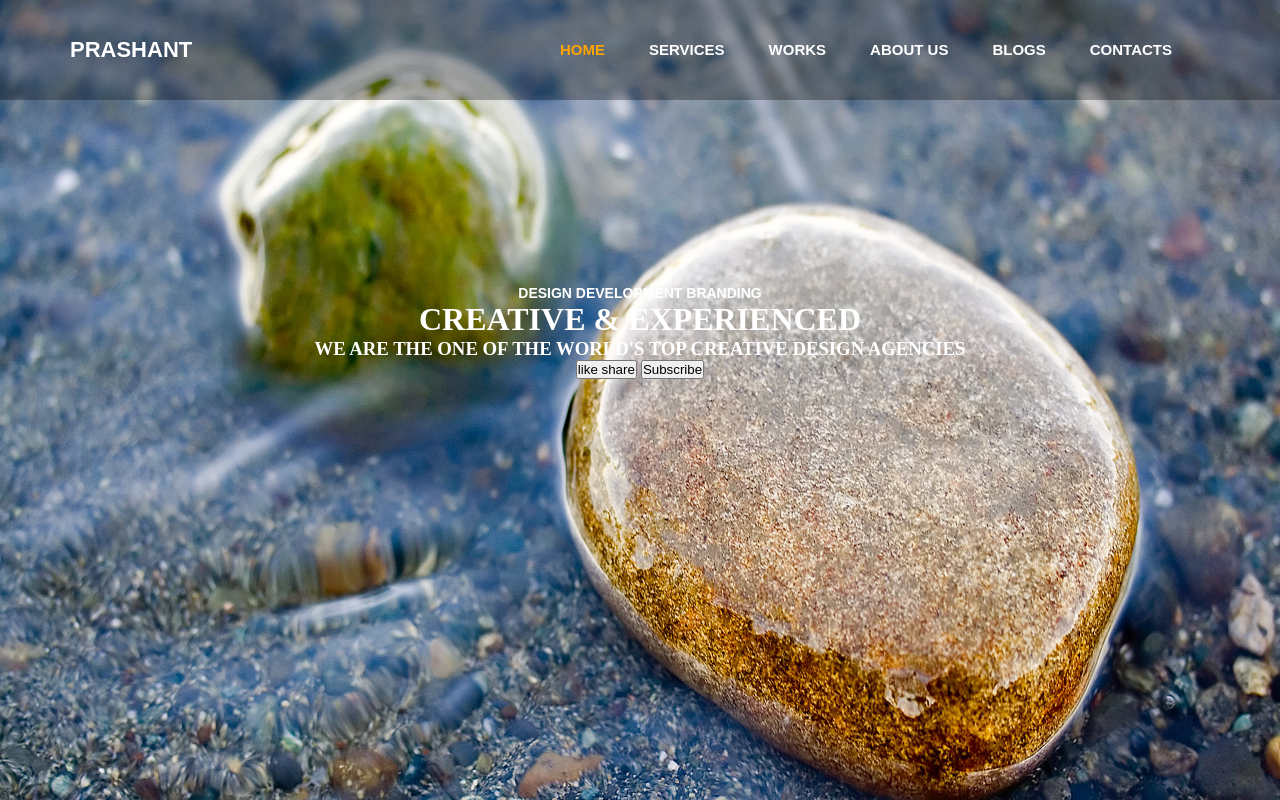
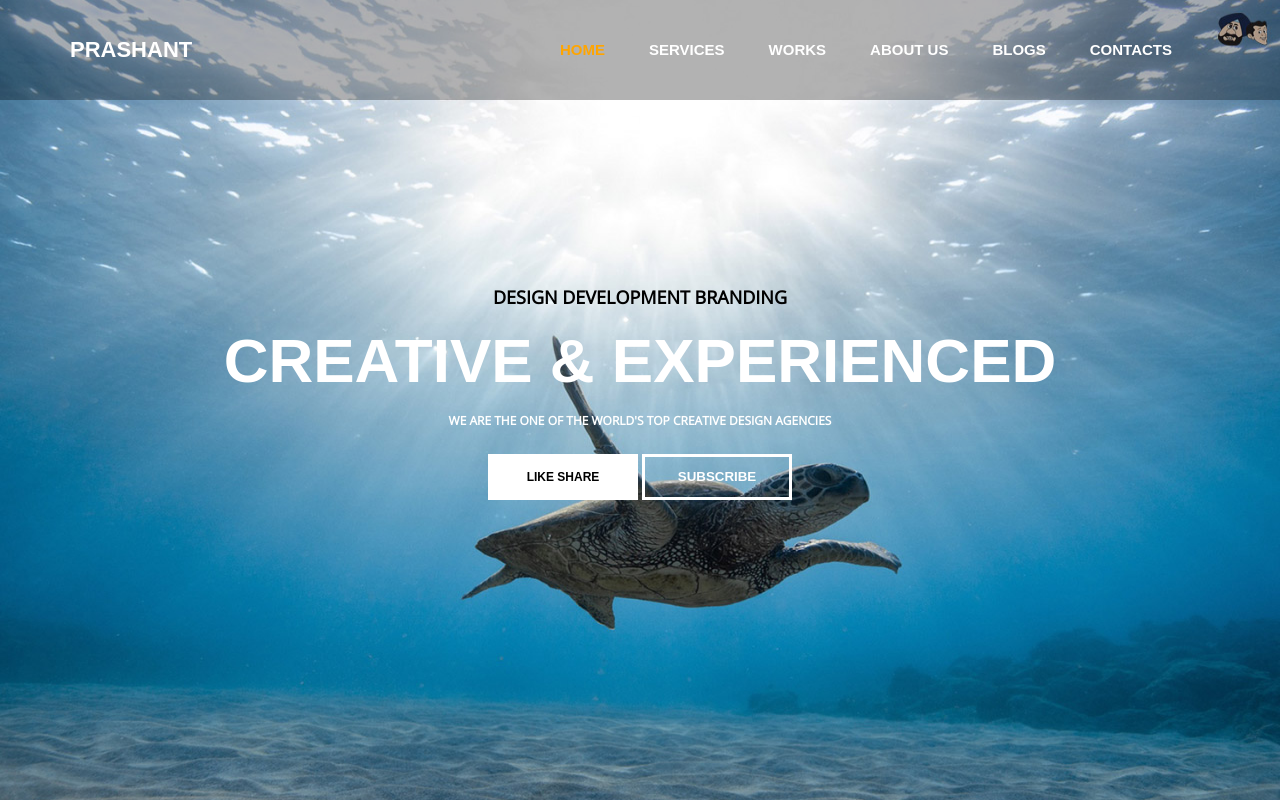
Before and after one commit to prashantmandale/FirstWebPage, a plain HTML site: page index.html in a window 1280 px wide. Drawn offline with nearby package versions, Linux system fonts and the light colour scheme; a web font is replaced by a local one.

Commit message:
Second Commit

```diff
--- a/style.css
+++ b/style.css
@@ -4,7 +4,7 @@
 }
 
 .bgimage{
-	background-image: url('backimage.jpg');
+	background-image: url('aquatic.jpg');
 	background-size: 100% 110%;
 	width: 100%;
 	height: 100vh;
@@ -71,6 +71,44 @@
 }
 
 .text h4{
-	font-size: 14px;
+	font-size: 18px;
+	font-family: 'Open Sans', sans-serif;
+	color: black;
+}
+
+.text h1{
+	font-size: 62px;
 	font-family: 'Montserrat', sans-serif;
+	font-weight: 700px;
+	margin:16px 0px;
 }
+
+.text h3{
+	font-size: 12px;
+	font-family: 'Open Sans', sans-serif;
+}
+
+#buttonone{
+	background-color: white;
+	border: none;
+	font-size: 12px;
+	font-weight: bold;
+	text-transform: uppercase;
+	line-height: 40px;
+	width: 150px;
+	font-family: 'Montserrat', sans-serif;
+	margin-top: 25px;
+	border: 3px solid white;
+}
+
+#buttontwo{
+	background-color: transparent;
+	border: none;
+	color: white;
+	font-family: 'Montserrat', sans-serif;
+	text-transform: uppercase;
+	font-weight: bold;
+	line-height: 40px;
+	border: 3px solid white;
+	width: 150px;
+}
```
